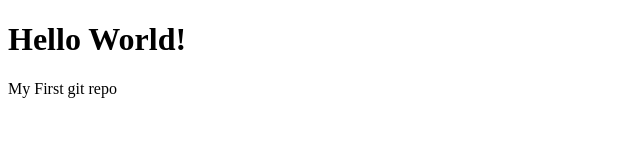
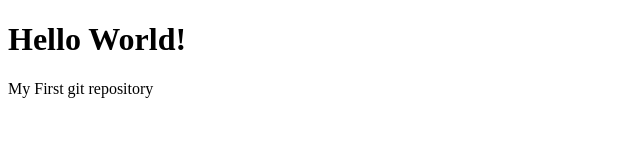
Before and after one commit to cse-neeraj/myproject, a plain HTML site: page index.html in a window 1280 px wide. Shown: the full height of the page, 0-640 px from the left. Drawn offline with Linux system fonts and the light colour scheme.

Commit message:
Update index.html
updated

```diff
--- a/index.html
+++ b/index.html
@@ -6,7 +6,7 @@
   <title>Hello World!</title>
 </head>
 <h1>Hello World!</h1>
-<p> My First git repo</p>
+<p> My First git repository</p>
 <body>
 
 </body>
```
